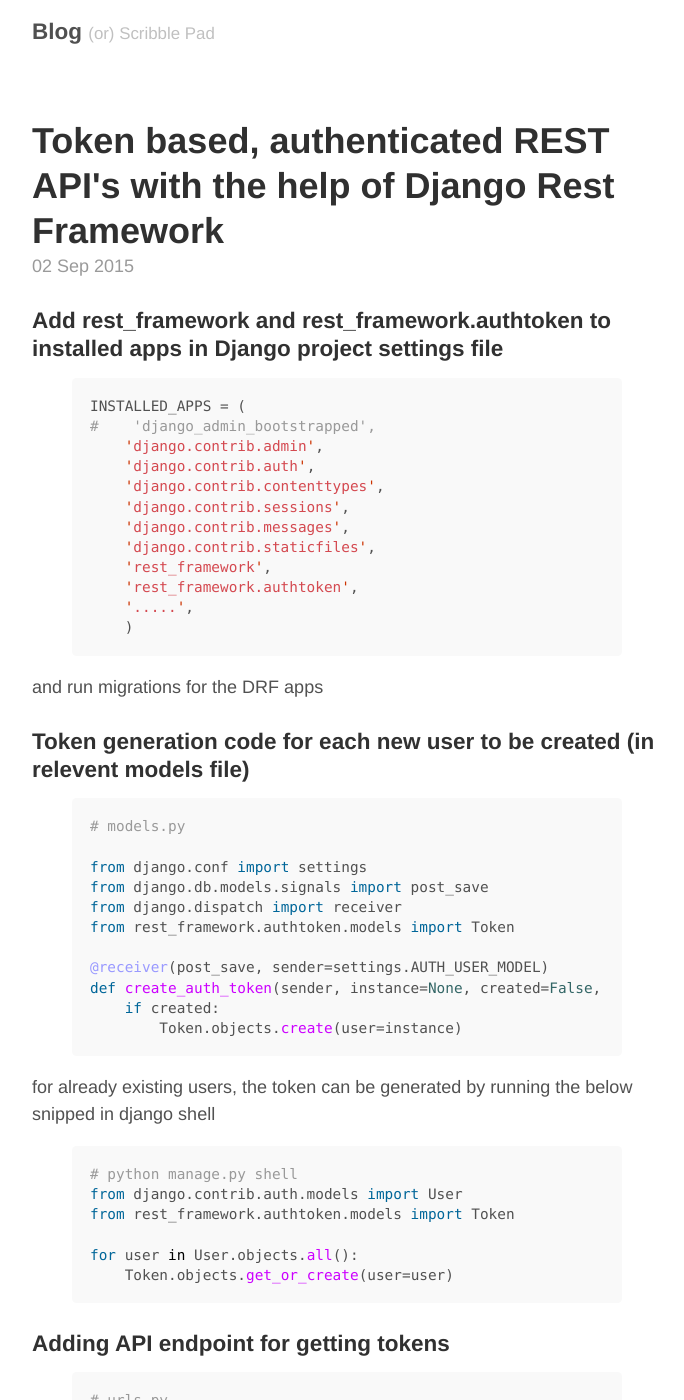
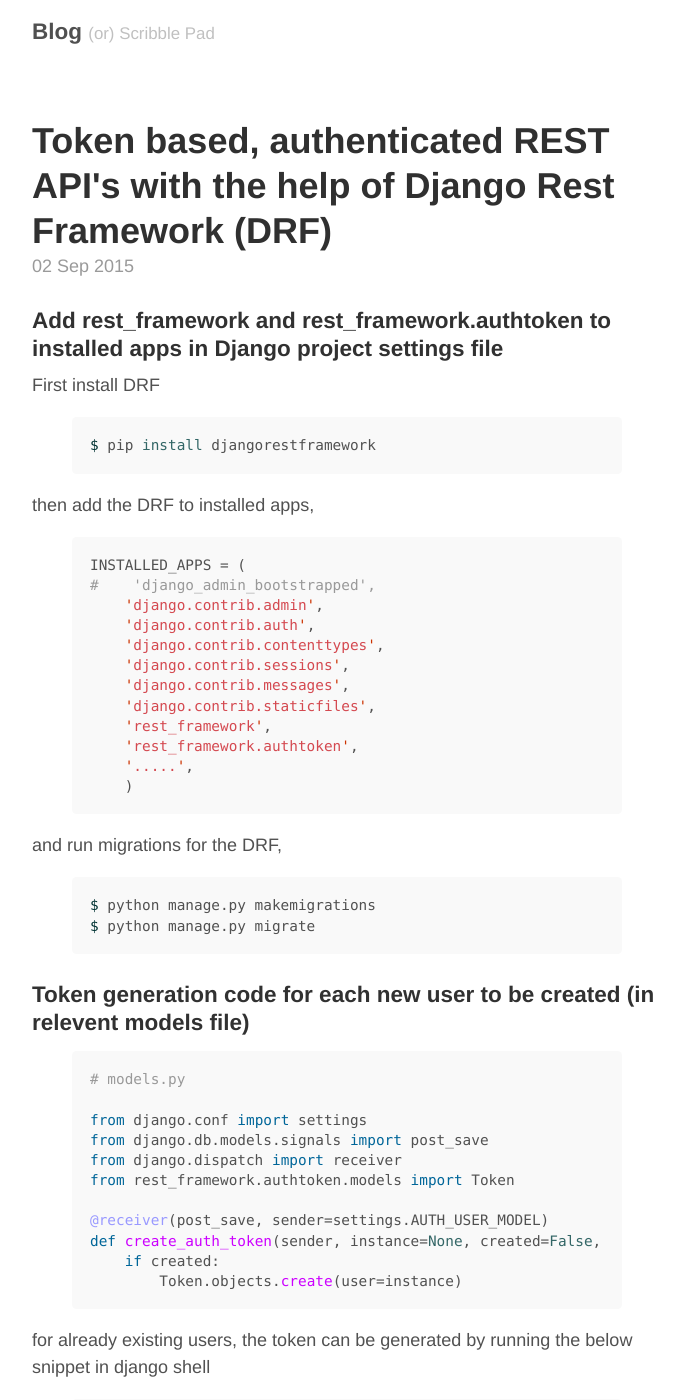
Before and after one commit to praba230890/praba230890.github.io, a Jekyll site: the page built from _posts/2015-09-02-token-based-authentication-django-rest-api.md, in a window 1280 px wide and 1400 px high. Shown: the whole window, without its empty margins (293-977 px from the left). Built offline with Jekyll 4.4.1, drawn with Linux system fonts in a browser that asks for light colours; some of the changed text lies outside the part shown.

Commit message:
improved the article

```diff
--- a/_posts/2015-09-02-token-based-authentication-django-rest-api.md
+++ b/_posts/2015-09-02-token-based-authentication-django-rest-api.md
@@ -1,9 +1,17 @@
 ---
 layout: post
-title: Token based, authenticated REST API's with the help of Django Rest Framework
+title: Token based, authenticated REST API's with the help of Django Rest Framework (DRF)
 ---
 
 ### Add rest_framework and rest_framework.authtoken to installed apps in Django project settings file
+
+First install DRF
+
+{% highlight bash %}
+$ pip install djangorestframework
+{% endhighlight %}
+
+then add the DRF to installed apps,
 
 {% highlight python %}
 INSTALLED_APPS = (
@@ -20,7 +28,12 @@
     )
 {% endhighlight %}
 
-and run migrations for the DRF apps
+and run migrations for the DRF,
+
+{% highlight bash %}
+$ python manage.py makemigrations
+$ python manage.py migrate
+{% endhighlight %}
 
 ### Token generation code for each new user to be created (in relevent models file)
 
@@ -38,10 +51,11 @@
         Token.objects.create(user=instance)
 {% endhighlight %}
 
-for already existing users, the token can be generated by running the below snipped in django shell
+for already existing users, the token can be generated by running the below snippet in django shell
 
 {% highlight python %}
 # python manage.py shell
+
 from django.contrib.auth.models import User
 from rest_framework.authtoken.models import Token
 
```
Also changed, not shown: other parts of _posts/2015-09-02-token-based-authentication-django-rest-api.md (+2 -0 lines), 4 other files.
